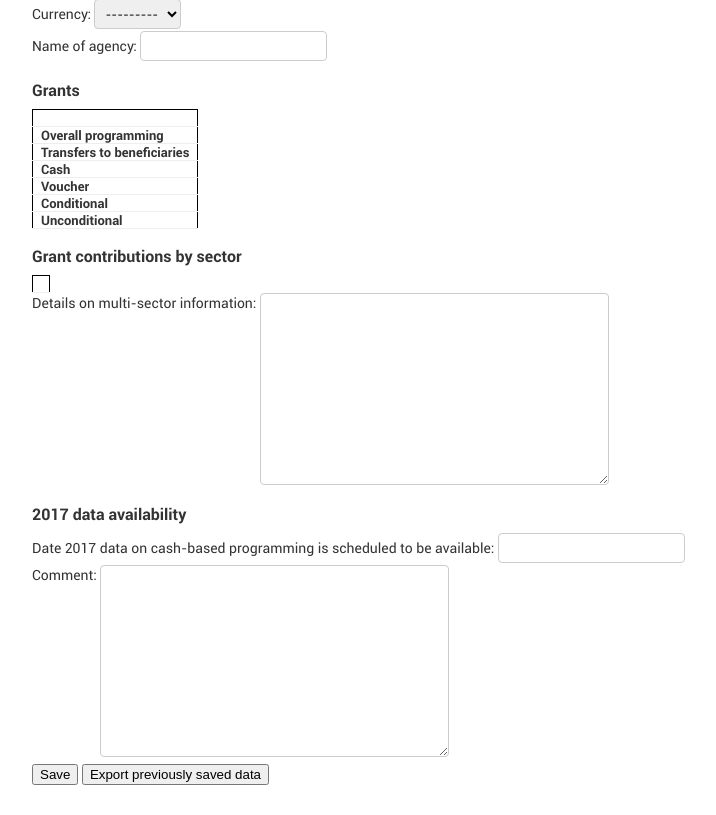
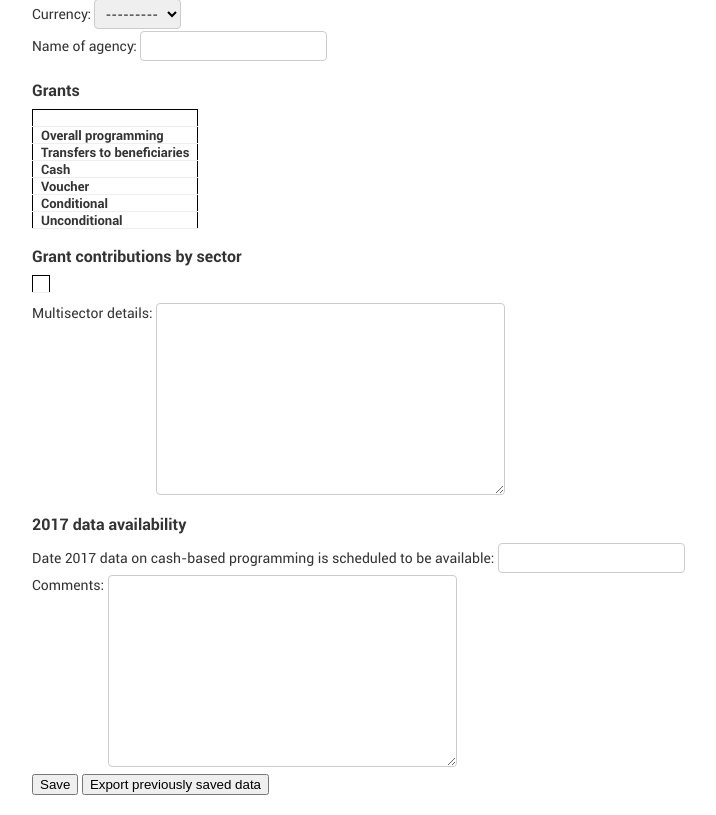
Before and after one commit to devinit/GHTS, a Django app: page /edit/2017/ in a window 1280 px wide; the page is wider, and only the part inside the window is pictured. Shown: the part 1597-2412 px from the top of that part, without its empty margins (8-724 px from the left). Before the commit the page ends 2382 px from the top of that part, so only its background shows below. Run offline with Django 3.2, Linux system fonts and the light colour scheme; a user stored in the database is signed in; data comes from the database, SQL or seed files in the repository; data that the repository does not hold is empty.

Commit message:
Formatting

```diff
--- a/ghts/templates/core/edit-locked.html
+++ b/ghts/templates/core/edit-locked.html
@@ -195,9 +195,9 @@
         </tr>
     {% endfor %}
     </table>
-    <div class="fieldWrapper">
+    <div class="fieldWrapper" style="padding-top:10px">
         {{ form.multisector_comment.errors }}
-        <label for="{{ form.multisector_comment.id_for_label }}">Details on multi-sector information:</label>
+        <label for="{{ form.multisector_comment.id_for_label }}">Multisector details:</label>
         {{ form.multisector_comment }}
     </div>
     <div class="titleWrap">
@@ -210,7 +210,7 @@
         </div>
         <div class="fieldWrapper">
             {{ form.comment.errors }}
-            <label for="{{ form.comment.id_for_label }}">Comment:</label>
+            <label for="{{ form.comment.id_for_label }}">Comments:</label>
             {{ form.comment }}
         </div>
         {% for warning in warnings %}
--- a/ghts/templates/core/edit.html
+++ b/ghts/templates/core/edit.html
@@ -196,9 +196,9 @@
         </tr>
     {% endfor %}
     </table>
-    <div class="fieldWrapper">
+    <div class="fieldWrapper" style="padding-top:10px">
         {{ form.multisector_comment.errors }}
-        <label for="{{ form.multisector_comment.id_for_label }}">Details on multi-sector information:</label>
+        <label for="{{ form.multisector_comment.id_for_label }}">Multisector details:</label>
         {{ form.multisector_comment }}
     </div>
     <div class="titleWrap">
@@ -211,7 +211,7 @@
         </div>
         <div class="fieldWrapper">
             {{ form.comment.errors }}
-            <label for="{{ form.comment.id_for_label }}">Comment:</label>
+            <label for="{{ form.comment.id_for_label }}">Comments:</label>
             {{ form.comment }}
         </div>
         {% for warning in warnings %}
```
